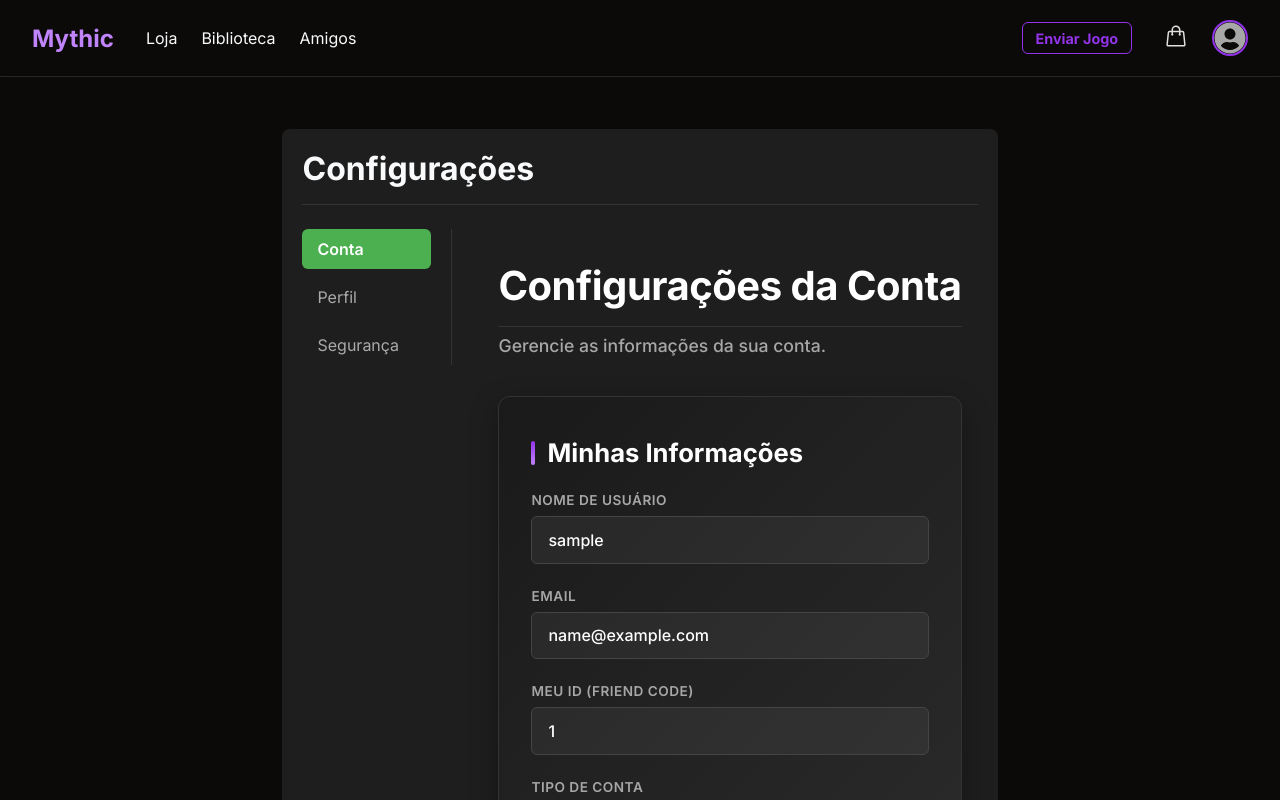
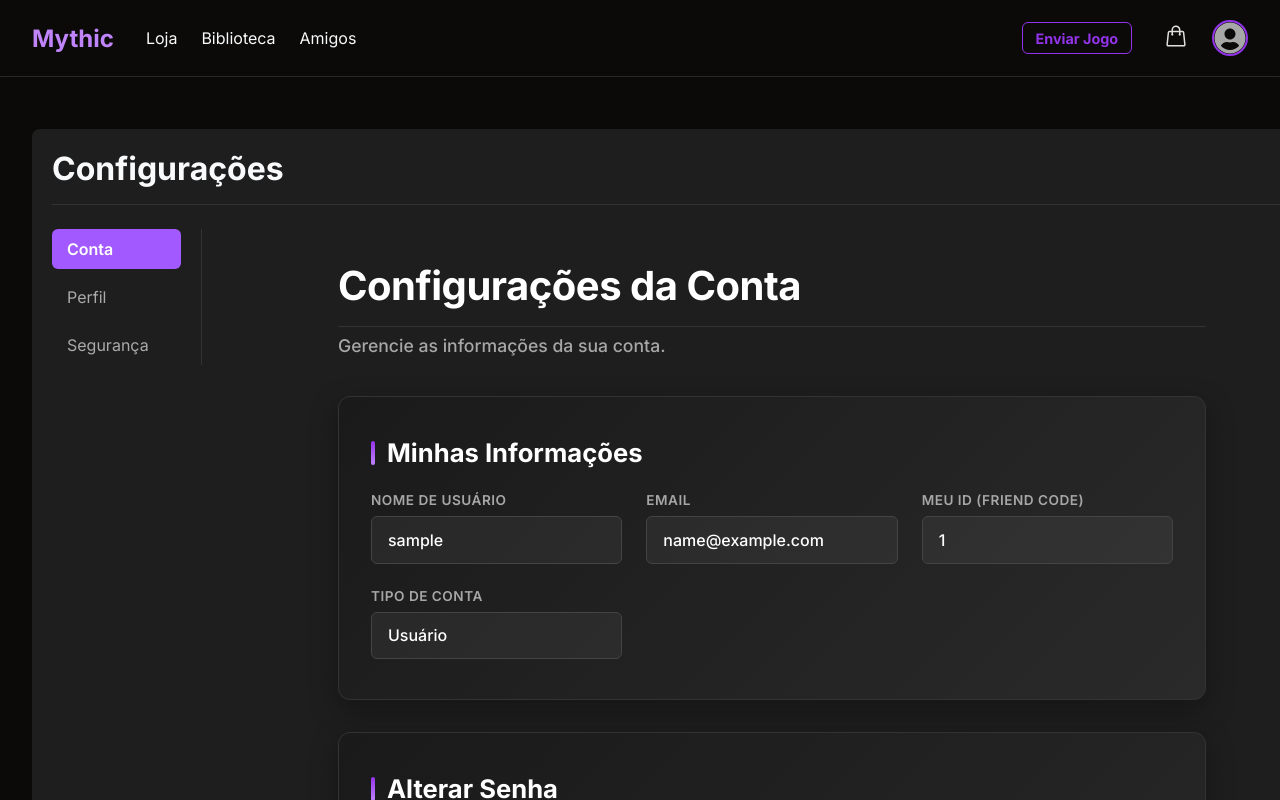
Before and after one commit to GuilhermeXavier08/mythic, a Next.js app: page /settings in a window 1280 px wide. Built offline with nearby package versions, Linux system fonts and the light colour scheme; no server answers; sample sign-in values are in the browser's storage.

Commit message:
Arrumação de Coisas 2

```diff
--- a/src/app/settings/SettingsLayout.module.css
+++ b/src/app/settings/SettingsLayout.module.css
@@ -1,5 +1,6 @@
 .container {
-  max-width: 1400px; /* Aumentado para mais espaço */
+  max-width: 1300px;
+  min-width: 1300px; /* Aumentado para mais espaço */
   margin: 20px auto;
   padding: 20px;
   background-color: #1e1e1e; /* Fundo escuro da página */
--- a/src/app/settings/profile/ProfileSettings.module.css
+++ b/src/app/settings/profile/ProfileSettings.module.css
@@ -3,6 +3,7 @@
   border: 1px solid rgba(255,255,255,0.04);
   padding: 24px;
   border-radius: 12px;
+  width: 1100px;
 }
 
 .form {
--- a/src/components/Settings/SettingsNav.module.css
+++ b/src/components/Settings/SettingsNav.module.css
@@ -24,7 +24,7 @@
 }
 
 .activeLink {
-  background-color: #4CAF50; /* Cor de destaque para aba ativa */
+  background-color: #a259ff; /* Cor de destaque para aba ativa */
   color: #fff;
   font-weight: 600;
 }
```
Also changed, not shown: src/app/settings/profile/page.tsx (+7 -3 lines), public/uploads/avatars/cmhxdb8qj0000mvr8xuaot5sk-1764335976915-Captura_de_tela_2025-11-14_080614.png (added).
